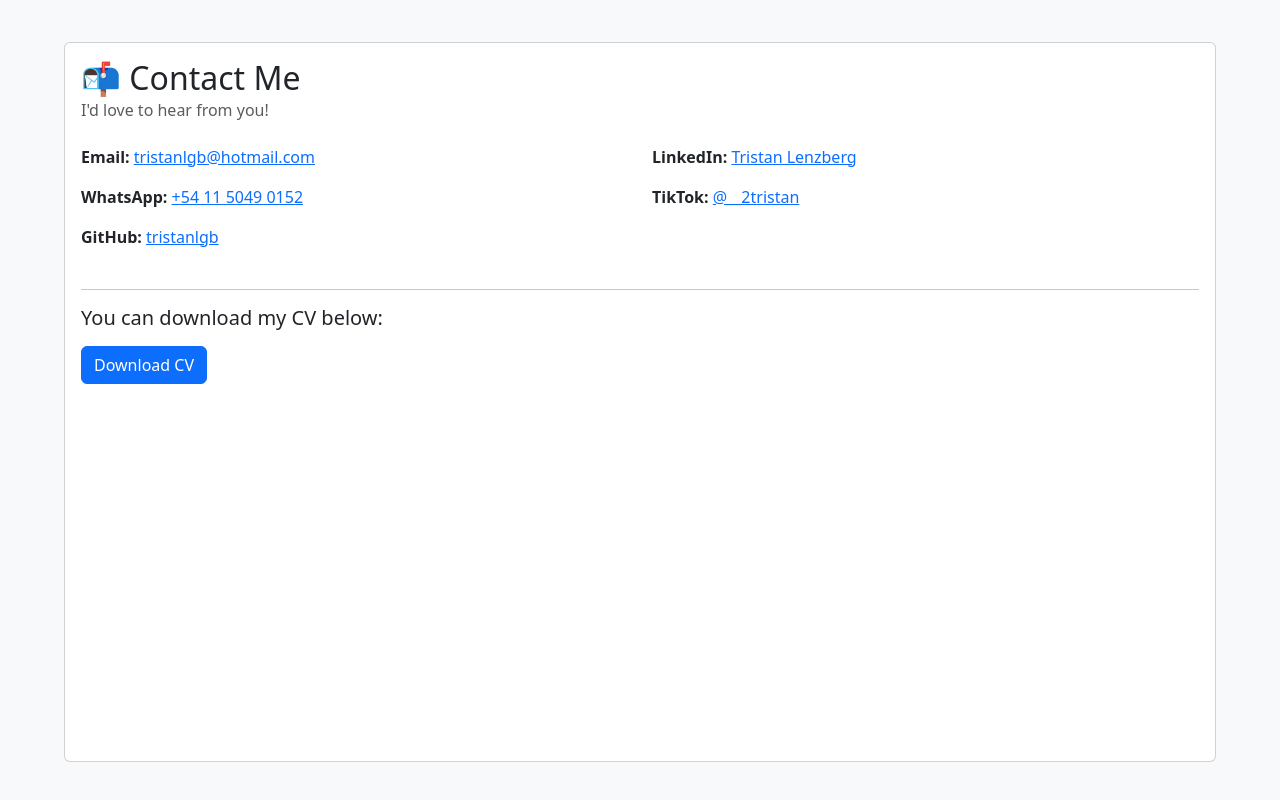
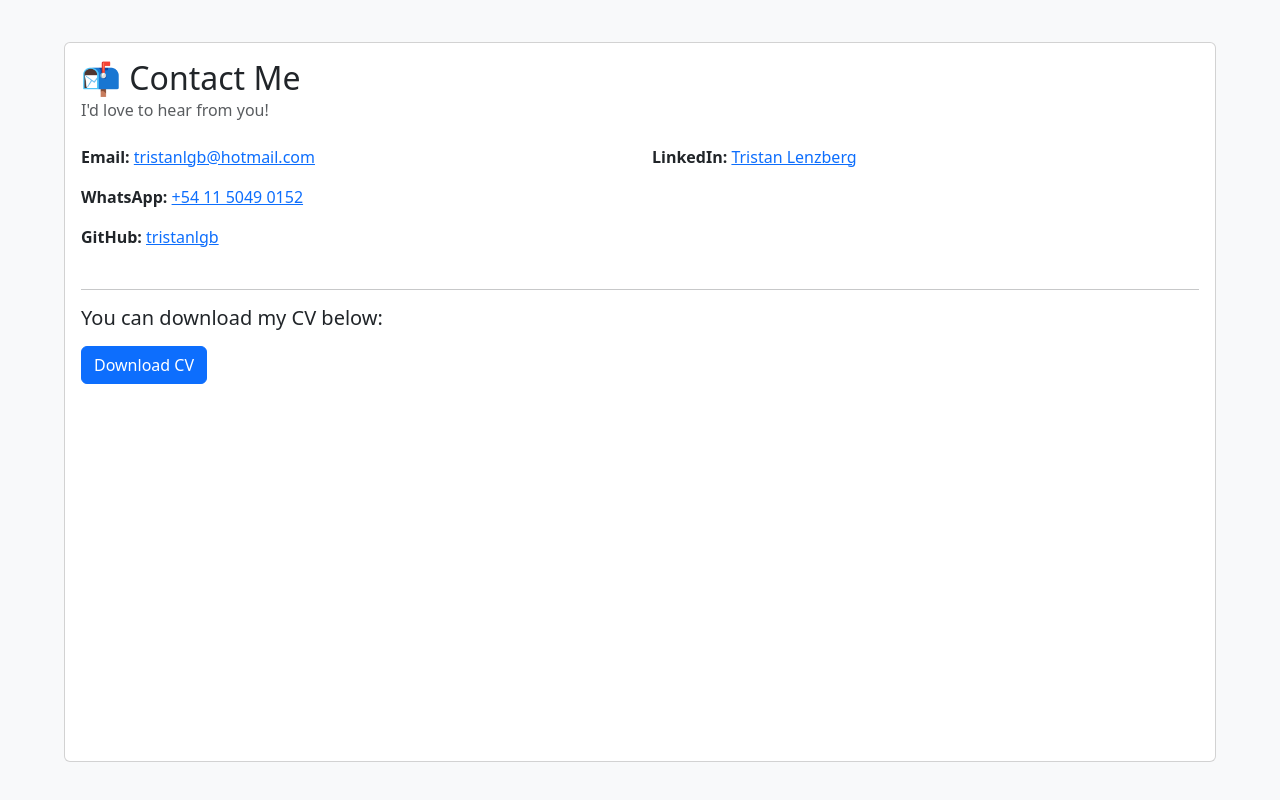
Before and after one commit to tristanlgb/reactCards, a React (Vite) app: page / in a window 1280 px wide. Shown: the part 2470-3270 px from the top of the page. Built offline with nearby package versions, Linux system fonts and the light colour scheme.

Commit message:
Update contact.tsx

```diff
--- a/src/components/contact/contact.tsx
+++ b/src/components/contact/contact.tsx
@@ -30,7 +30,7 @@ const Contact: React.FC<ContactProps> = ({ darkMode }) => {
             </Col>
             <Col md={6}>
               <p><strong>LinkedIn:</strong> <a href="https://www.linkedin.com/in/tristanlenzberg" target="_blank" rel="noopener noreferrer">Tristan Lenzberg</a></p>
-              <p><strong>TikTok:</strong> <a href="https://www.tiktok.com/@__2tristan" target="_blank" rel="noopener noreferrer">@__2tristan</a></p>
+
             </Col>
           </Row>
 
```
